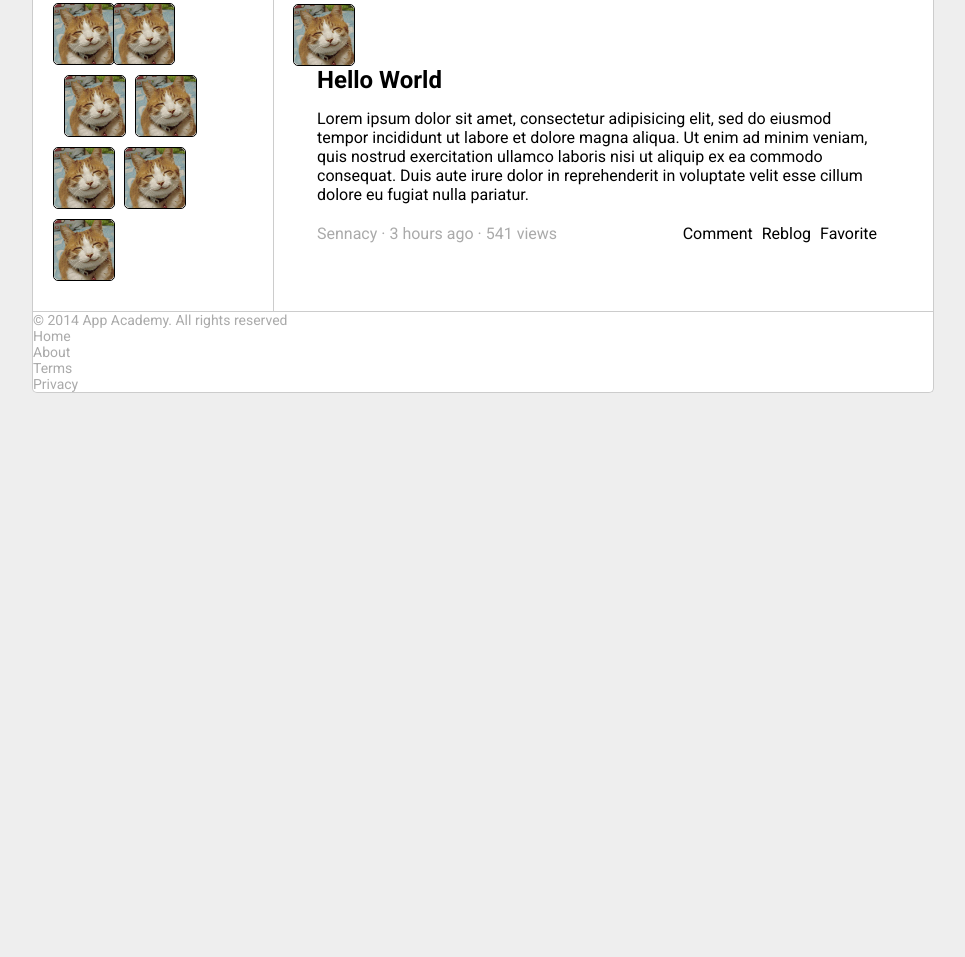
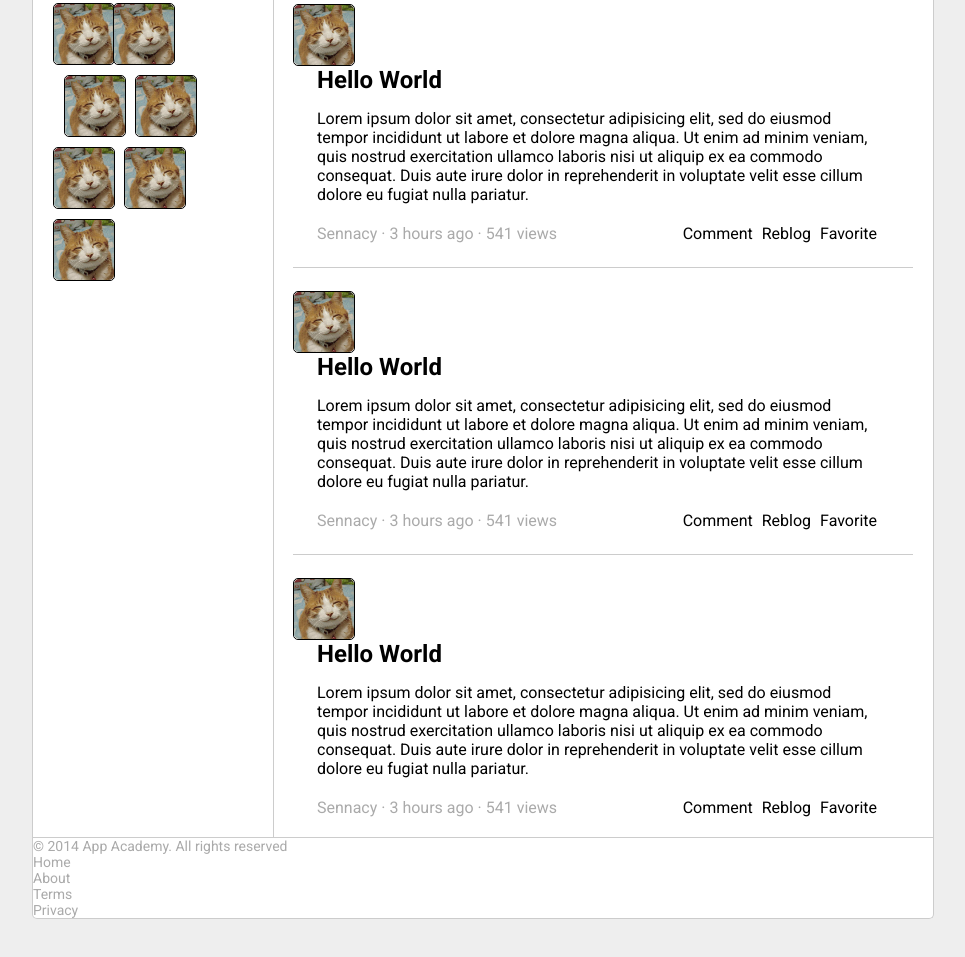
Before and after one commit to collinksmith/css-projects, a plain HTML site: page css-friends/skeleton/friends.html in a window 1280 px wide. Shown: the part 851-1808 px from the top of the page, without its empty margins (157-1122 px from the left). Before the commit the page ends 1294 px from the top, so only its background shows below. Drawn offline with Linux system fonts and the light colour scheme; files that its build step writes are made by us from their sources.

Commit message:
Add more posts

```diff
--- a/css-friends/skeleton/friends.html
+++ b/css-friends/skeleton/friends.html
@@ -156,6 +156,48 @@
             </footer>
           </div>
         </article>
+        <article class="post group">
+          <a href="#" class="post-thumb thumb" title="Sennacy">
+            <img src="../shared/img/cat.jpg" alt="thumbnail-pic" />
+          </a>
+          <div class="post-content">
+            <h2 class="post-title">Hello World</h2>
+            <p>Lorem ipsum dolor sit amet, consectetur adipisicing elit, sed do eiusmod tempor incididunt ut labore et dolore magna aliqua. Ut enim ad minim veniam, quis nostrud exercitation ullamco laboris nisi ut aliquip ex ea commodo consequat. Duis aute irure dolor in reprehenderit in voluptate velit esse cillum dolore eu fugiat nulla pariatur.</p>
+            <footer class="post-footer group">
+              <ul class="post-info">
+                <li>Sennacy</li>
+                <li>3 hours ago</li>
+                <li>541 views</li>
+              </ul>
+              <ul class="post-social">
+                <a href="#"><li>Comment</li></a>
+                <a href="#"><li>Reblog</li></a>
+                <a href="#"><li>Favorite</li></a>
+              </ul>
+            </footer>
+          </div>
+        </article>
+        <article class="post group">
+          <a href="#" class="post-thumb thumb" title="Sennacy">
+            <img src="../shared/img/cat.jpg" alt="thumbnail-pic" />
+          </a>
+          <div class="post-content">
+            <h2 class="post-title">Hello World</h2>
+            <p>Lorem ipsum dolor sit amet, consectetur adipisicing elit, sed do eiusmod tempor incididunt ut labore et dolore magna aliqua. Ut enim ad minim veniam, quis nostrud exercitation ullamco laboris nisi ut aliquip ex ea commodo consequat. Duis aute irure dolor in reprehenderit in voluptate velit esse cillum dolore eu fugiat nulla pariatur.</p>
+            <footer class="post-footer group">
+              <ul class="post-info">
+                <li>Sennacy</li>
+                <li>3 hours ago</li>
+                <li>541 views</li>
+              </ul>
+              <ul class="post-social">
+                <a href="#"><li>Comment</li></a>
+                <a href="#"><li>Reblog</li></a>
+                <a href="#"><li>Favorite</li></a>
+              </ul>
+            </footer>
+          </div>
+        </article>
       </div>
     </article>
   </div>
```
